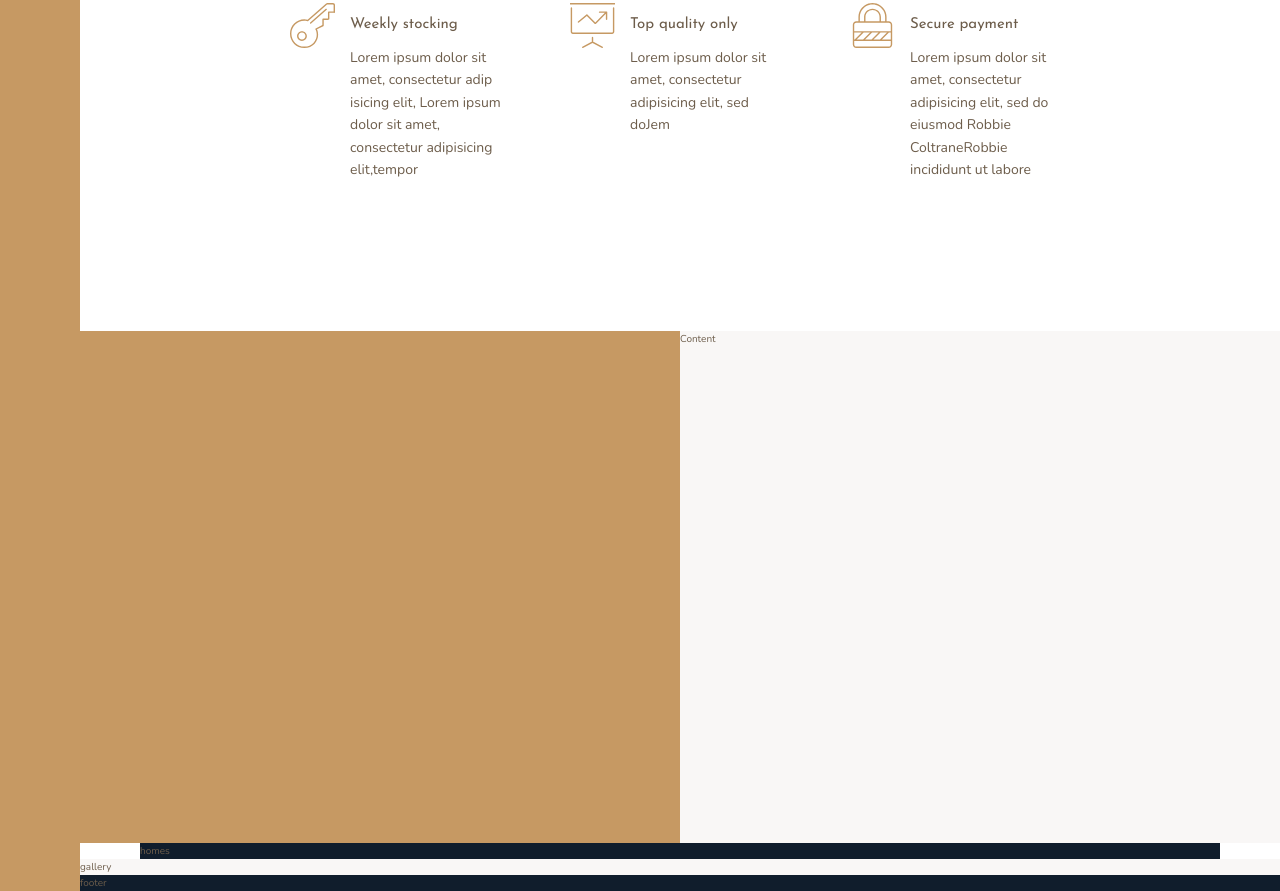
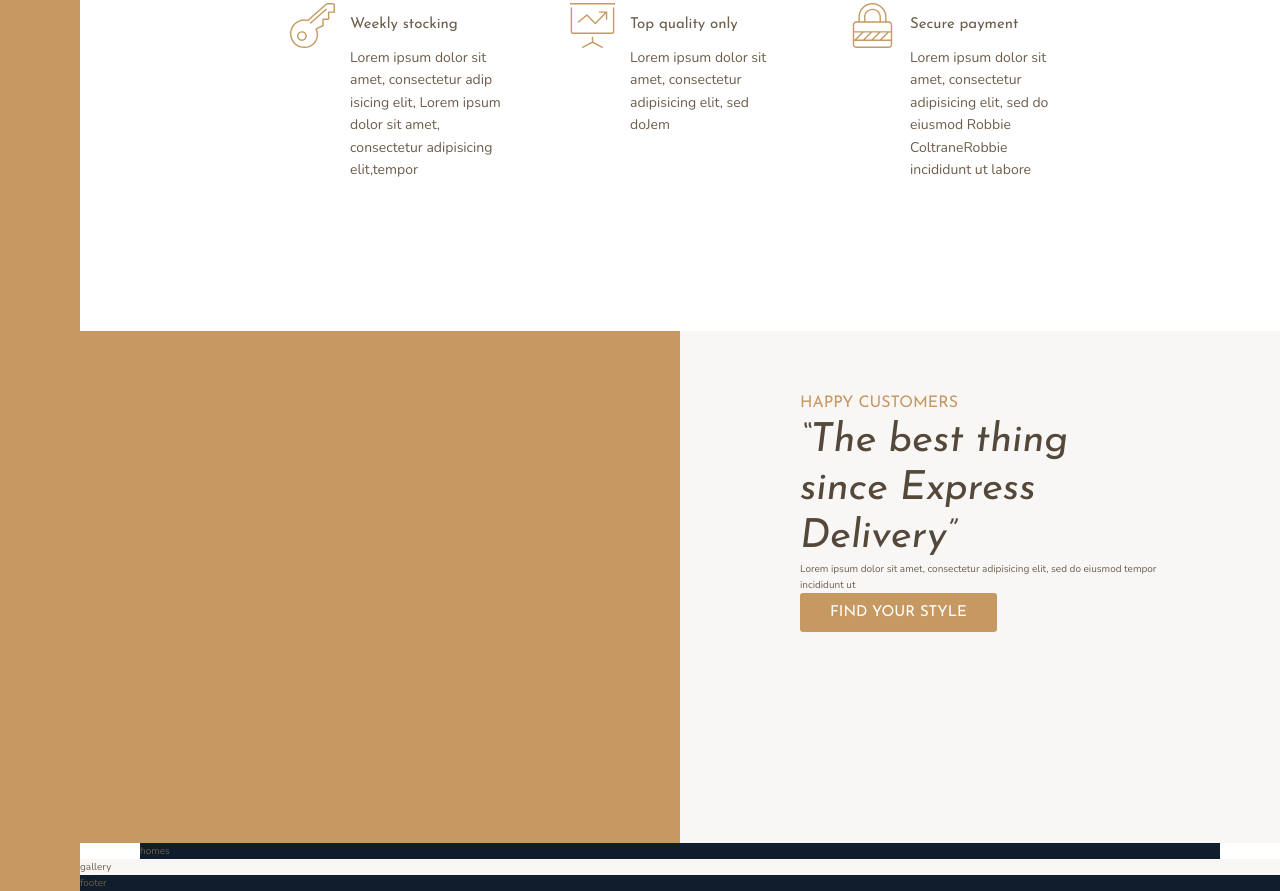
Before and after one commit to Michie1001/whistling-pine, a website: page index.html in a window 1280 px wide. Shown: the part 1007-1898 px from the top of the page. Drawn offline with nearby package versions, Linux system fonts and the light colour scheme.

Commit message:
started story section

```diff
--- a/index.html
+++ b/index.html
@@ -15,12 +15,15 @@
         <div class="sidebar">
             Sidebar
         </div>
+
         <header class="header">
             Header
         </header>
+
         <div class="realtors">
             Realtors
         </div>
+
         <div class="features">
             <div class="feature">
                 <svg class="feature__icon">
@@ -79,18 +82,29 @@
                 </p>
             </div>
         </div>
+
         <div class="story__pictures">
 
         </div>
+
         <div class="story__content">
-            Content
+            <h4 class="heading-4">Happy Customers</h4>
+            <h2 class="heading-2 heading-2--dark">&ldquo;The best thing since Express Delivery&rdquo;</h2>
+            <p class="story__text">
+                Lorem ipsum dolor sit amet, consectetur adipisicing elit, sed do eiusmod
+                tempor incididunt ut
+            </p>
+            <button class="button">Find your style</button>
         </div>
+
         <div class="homes">
             homes
         </div>
+
         <div class="gallery">
             gallery
         </div>
+
         <div class="footer">
             footer
         </div>
--- a/sass/_story.scss
+++ b/sass/_story.scss
@@ -6,5 +6,6 @@
 	&__content{
 		background-color: $color-grey-light-1;
 		grid-column: col-start 5 / full-end;
+		padding: 6rem 12rem;
 	}
 }
--- a/sass/_typography.scss
+++ b/sass/_typography.scss
@@ -8,18 +8,39 @@
 }
 .heading-2 {
 	@extend %heading;
+	font-size: 4rem;
+	font-style: italic;
+	line-height: 1.2;
+
+	&--light{ color: $color-grey-light-1; }
+	&--dark{ color: $color-grey-dark-1; }
 }
 .heading-3 {
 	@extend %heading;
 	font-size: 1.5rem;
 
-	&--light{
-		color: $color-grey-light-1
-	}
-	&--dark{
-		color: $color-grey-dark-1
-	}
+	&--light{ color: $color-grey-light-1; }
+	&--dark{ color: $color-grey-dark-1; }
 }
 .heading-4 {
 	@extend %heading;
+	font-size: 1.6rem;
+	color: $color-primary;
+	text-transform: uppercase;
 }
+.button{
+	background-color: $color-primary;
+	color: #fff;
+	border: none;
+	border-radius: 3px;
+	font-family: $font-display;
+	font-size: 1.5rem;
+	text-transform: uppercase;
+	padding: 1.2rem 3rem;
+	cursor: pointer;
+	transition: background-color .2s;
+
+	&:hover{
+		background-color: $color-primary-dark;
+	}
+}
```
Also changed, not shown: css/style.css.
